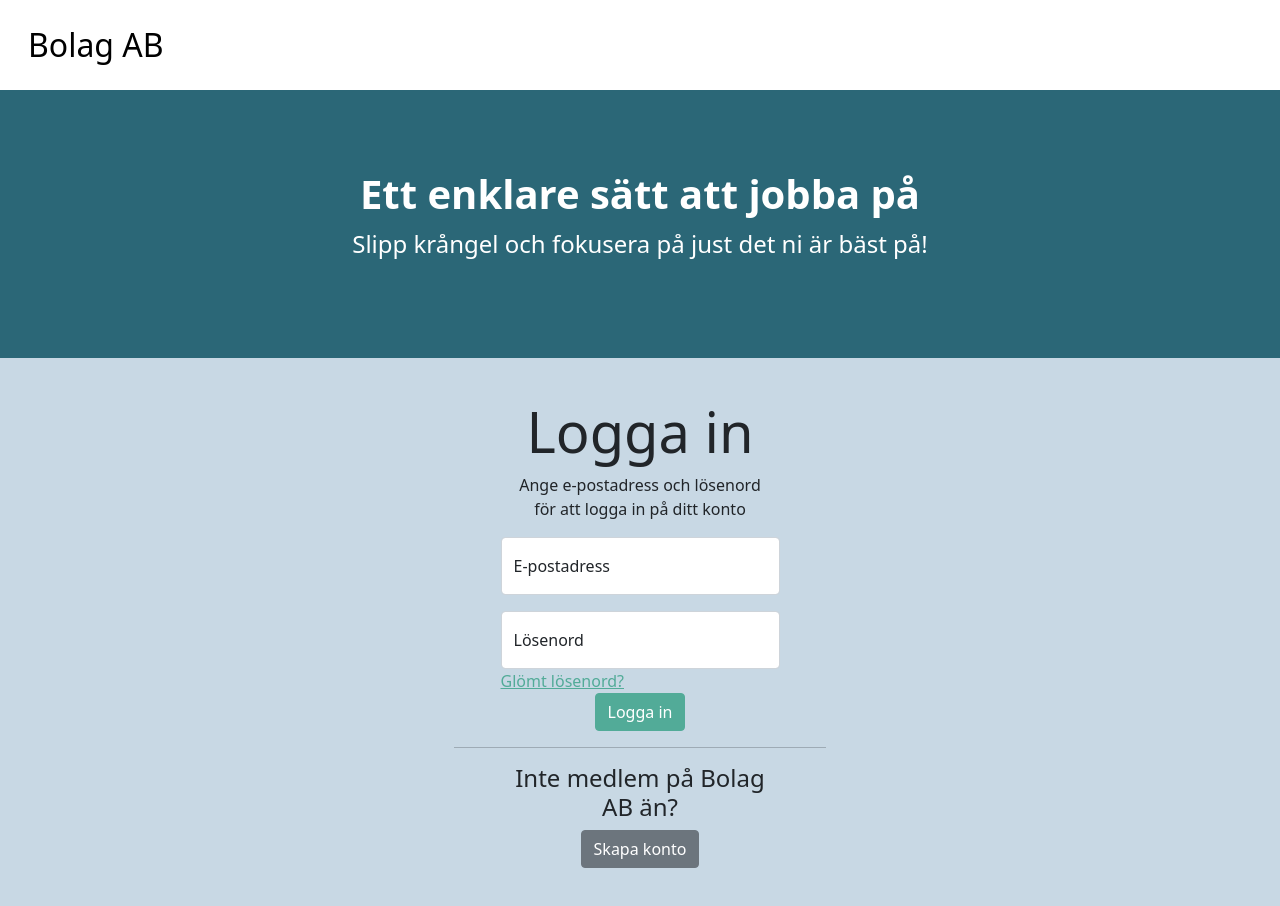
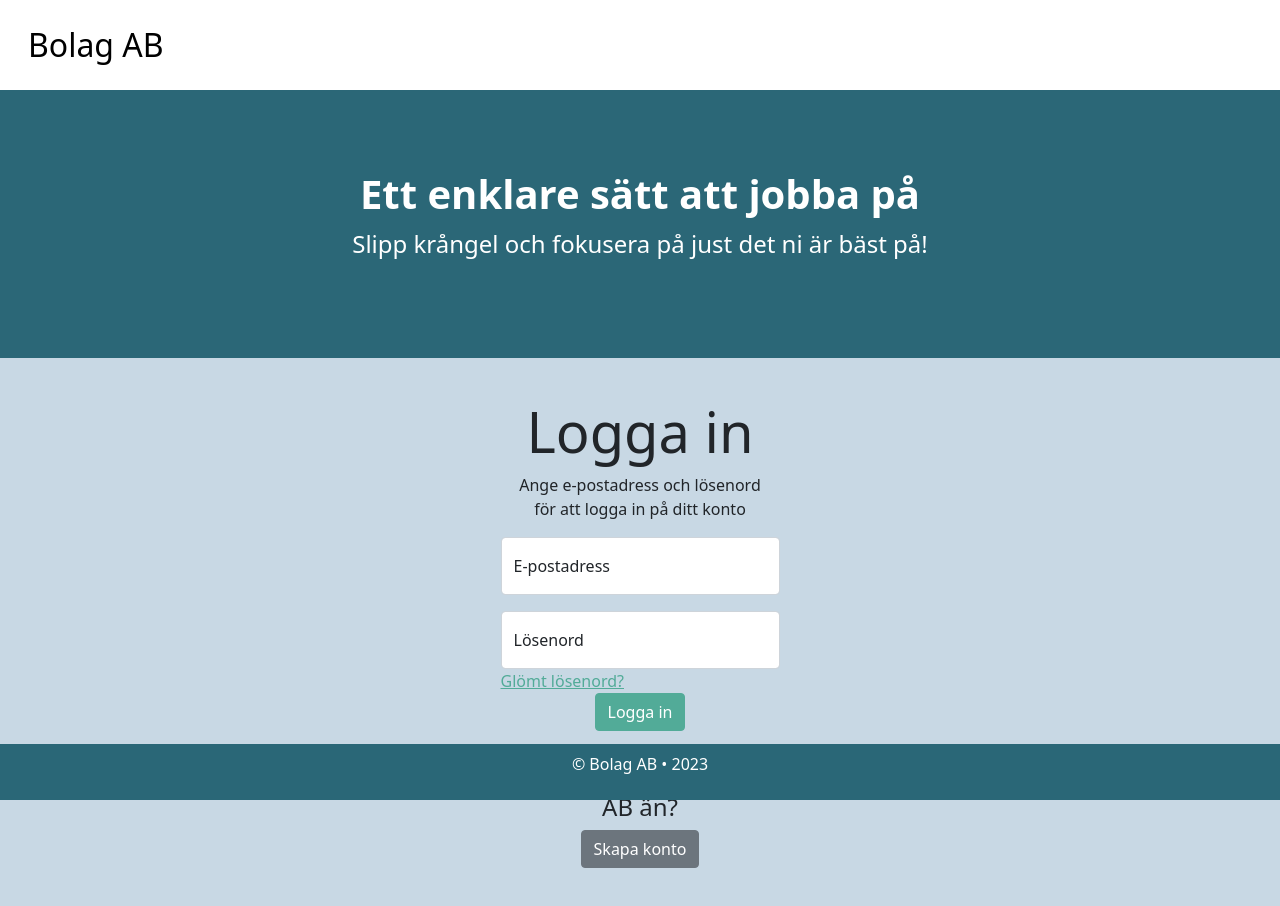
Before and after one commit to Sefikmehicic/sefikmehicic.github.io, an Angular app: page /Login in a window 1280 px wide. Shown: the top 906 px of the page. Before the commit the page ends 868 px from the top, so only its background shows below. Built offline with nearby package versions, Linux system fonts and the light colour scheme.

Commit message:
Added footer

```diff
--- a/src/app/app.component.css
+++ b/src/app/app.component.css
@@ -3,3 +3,18 @@
     padding: 2vh;
     color: black;
 }
+
+.router-outlet {
+    margin-bottom: 10vh;
+}
+
+.footer {
+    padding: 1vh;
+    position:fixed;
+    left: 0;
+    bottom: 0;
+    width: 100%;
+    background-color: #2A6777;
+    color: white;
+    text-align: center;
+}
--- a/src/app/app.component.html
+++ b/src/app/app.component.html
@@ -9,6 +9,14 @@
     </div>
   </nav>
 
-<div>
+<div class="router-outlet">
     <router-outlet></router-outlet>
 </div>
+
+<div class="footer">
+  <div class="row">
+    <div class="col">
+      <p>&#169; Bolag AB &#x2022; 2023</p>
+    </div>
+  </div>
+</div>
```
